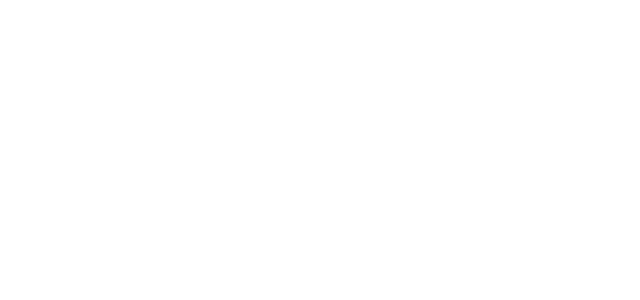
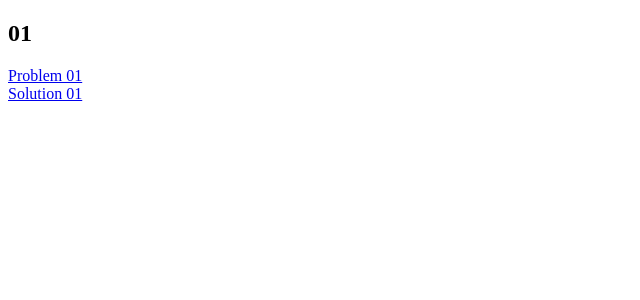
Before and after one commit to seolhyelin/web_fundemental_react, a React (Create React App) app: page / in a window 1280 px wide. Before the commit this address had no page. Shown: the top 300 px of the page, without its empty margins (0-640 px from the left). Built offline with nearby package versions, Linux system fonts and the light colour scheme.

Commit message:
Update Home, NotFoundPage 생성

```diff
--- a/src/App.tsx
+++ b/src/App.tsx
@@ -1,11 +1,14 @@
 import Problem01 from '01/p1'
+import Home from 'Home'
 import { BrowserRouter, Route, Routes } from 'react-router-dom'
 
 const App = () => {
   return (
     <BrowserRouter>
       <Routes>
+        <Route path="/" element={<Home />} />
         <Route path="/01/p" element={<Problem01 />} />
+        <Route path="*" element={<p>Not Found Page!</p>} />
       </Routes>
     </BrowserRouter>
   )
--- /dev/null
+++ b/src/Home.tsx
@@ -0,0 +1,17 @@
+import { Link } from 'react-router-dom'
+
+export default function Home() {
+  return (
+    <div>
+      <div>
+        <h2>01</h2>
+        <div>
+          <Link to="/01/p">Problem 01</Link>
+        </div>
+        <div>
+          <Link to="/01/s">Solution 01</Link>
+        </div>
+      </div>
+    </div>
+  )
+}
```
